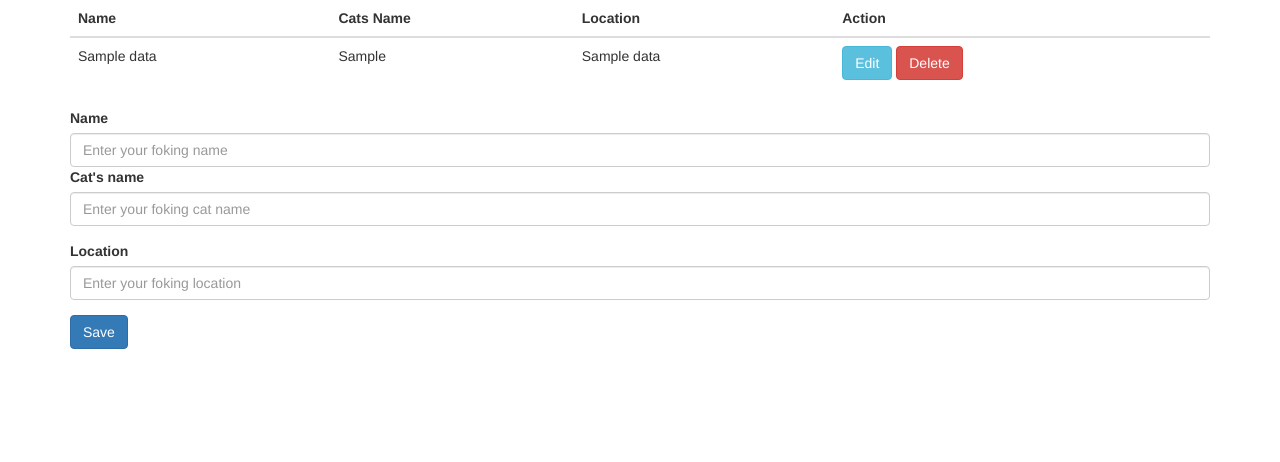
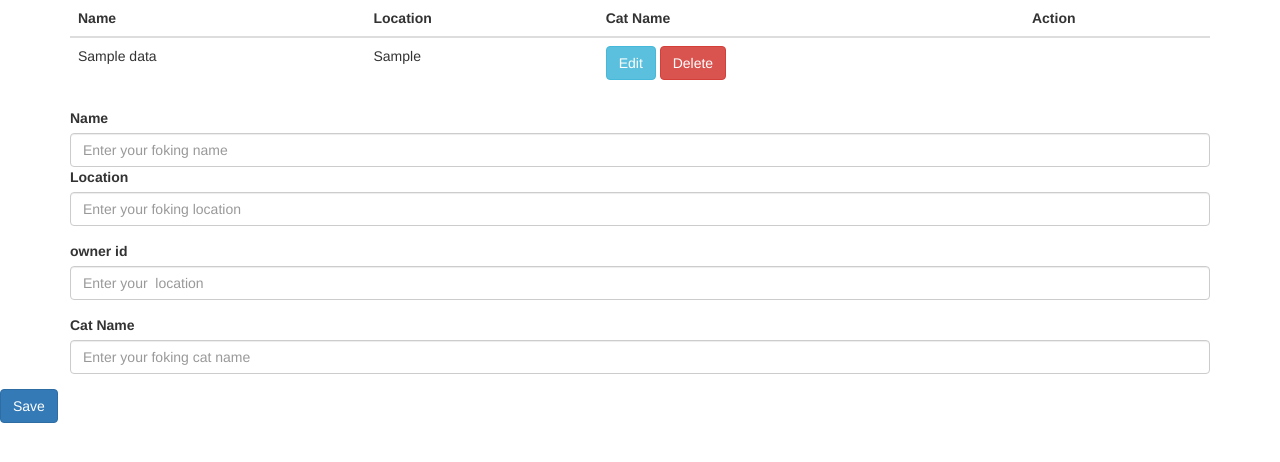
Before and after one commit to afiqaiman98/crud, a PHP site: page /index.php in a window 1280 px wide. Shown: the top 462 px of the page. Run offline with PHP 8.4, Linux system fonts and the light colour scheme; tables that the repository leaves empty or names only in its code hold one stand-in row (values such as "Sample post"); data that the repository does not hold is empty.

Commit message:
Revert "tambah cat column"
This reverts commit 3150e6fbb104963a8690191c3a5d162e88695199.

```diff
--- a/index.php
+++ b/index.php
@@ -37,8 +37,8 @@
           <thead>
             <tr>
               <th>Name</th>
-              <th>Cats Name</th>
               <th>Location</th>
+              <th>Cat Name</th>
               <th colspan = "2">Action</th>
             </tr>
           </thead>
@@ -48,7 +48,7 @@
         <tr>
           <td><?php echo $row['name']; ?></td>
           <td><?php echo $row['location']; ?></td>
-          <td><?php echo $row['catname']; ?></td>
+
           <td>
             <a href = "index.php?edit=<?php echo $row['id']; ?>"
                 class= "btn btn-info">Edit</a>
@@ -80,16 +80,20 @@
           <input type = "text" name = "name" class = "form-control" value="<?php echo $name; ?>" placeholder = "Enter your foking name">
           </div>
           <div class = "form-group">
-          <label>Cat's name</label>
-          <input type = "text" name = "cname" class = "form-control" value="<?php echo $cname; ?>" placeholder = "Enter your foking cat name">
-          </div>
-          <div class = "form-group">
           <label>Location</label>
           <input type = "text" name = "location" class = "form-control" value="<?php echo $location;?>" placeholder = "Enter your foking location">
           </div>
+          <div class = "form-group">
+          <label>owner id</label>
+          <input type = "text" name = "owner_id" class = "form-control" value="<?php echo $oid;?>" placeholder = "Enter your  location">
+          </div>
+          <div class = "form-group">
+          <label>Cat Name</label>
+          <input type = "text" name = "cname" class = "form-control" value="<?php echo $cname;?>" placeholder = "Enter your foking cat name">
+          </div>
+          </div>
 
           <div class = "form-group">
-
           <?php
           if($update == true):
           ?>
--- a/process.php
+++ b/process.php
@@ -5,17 +5,19 @@ session_start();
 $mysqli = new mysqli('localhost', 'root', '','crud') or die(mysqli_error($mysqli));
 
 $name = '';
+$location = '';
 $cname = '';
-$location = '';
 $update = false;
 $id=0;
 
 if(isset($_POST['save'])){
     $name = $_POST['name'];
+    $location = $_POST['location'];
+    $oid = $_POST['owner_id'];
     $cname = $_POST['cname'];
-    $location = $_POST['location'];
+    echo $oid;
 
-    $mysqli->query("INSERT into data(name,catname,location) values('$name','$cname','$location')") or die($mysqli->error);
+    $mysqli->query("INSERT into data(name,location) values('$name','$location')") or die($mysqli->error);
 
     $_SESSION['message'] = "record has been saved!";
     $_SESSION['msg_type'] = "success";
@@ -42,7 +44,6 @@ if(isset($_GET['edit'])){
     if ($result->num_rows){
         $row = $result->fetch_array();
         $name = $row['name'];
-        $cname = $row['cname'];
         $location = $row['location'];
     }
 }
@@ -50,10 +51,10 @@ if(isset($_GET['edit'])){
 if (isset($_POST['update'])) {
     $id = $_POST['id'];
     $name = $_POST['name'];
+    $location = $_POST['location'];
     $cname = $_POST['cname'];
-    $location = $_POST['location'];
 
-    $result = $mysqli->query("UPDATE data SET name = '$name', catname = '$cname', location = '$location'  WHERE id = $id") or die($mysqli->error);
+    $result = $mysqli->query("UPDATE data SET name = '$name', location = '$location'  WHERE id = $id") or die($mysqli->error);
 
     $_SESSION['message'] = "Record has been updated";
     $_SESSION['msg_type'] = "warning";
```
